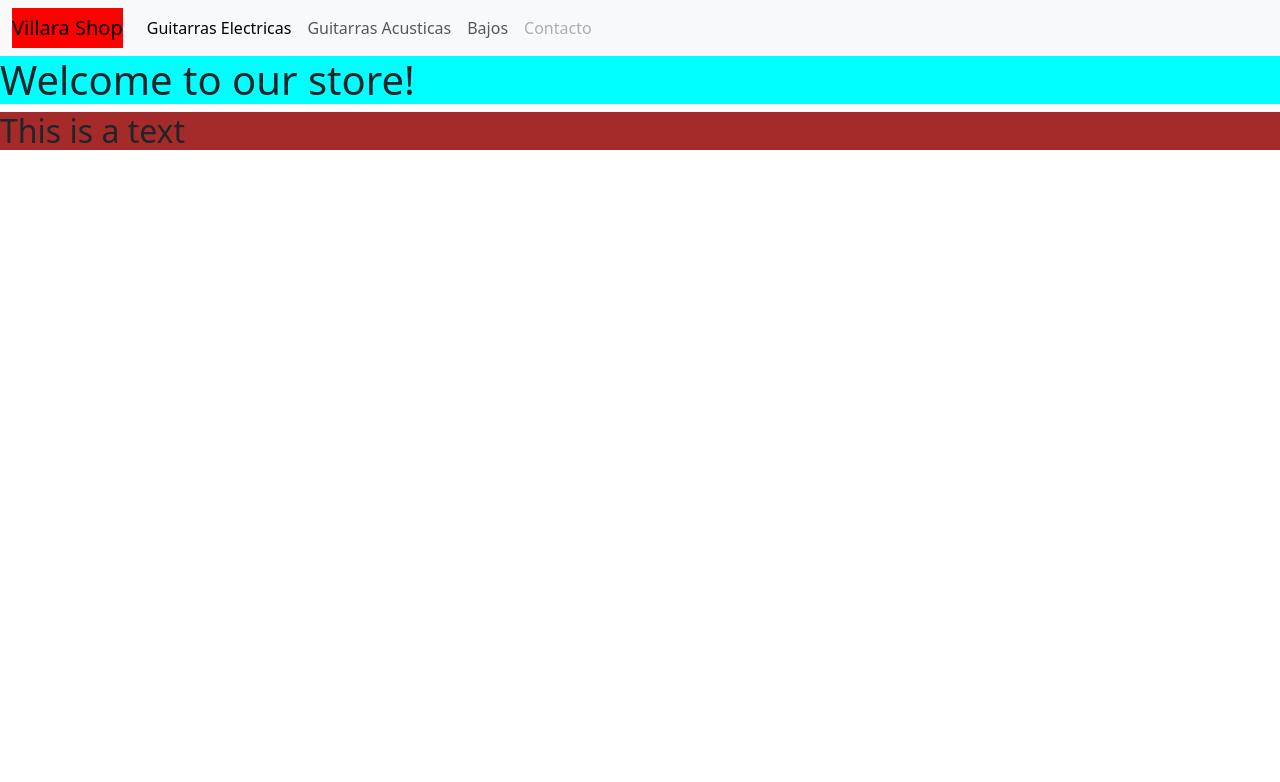
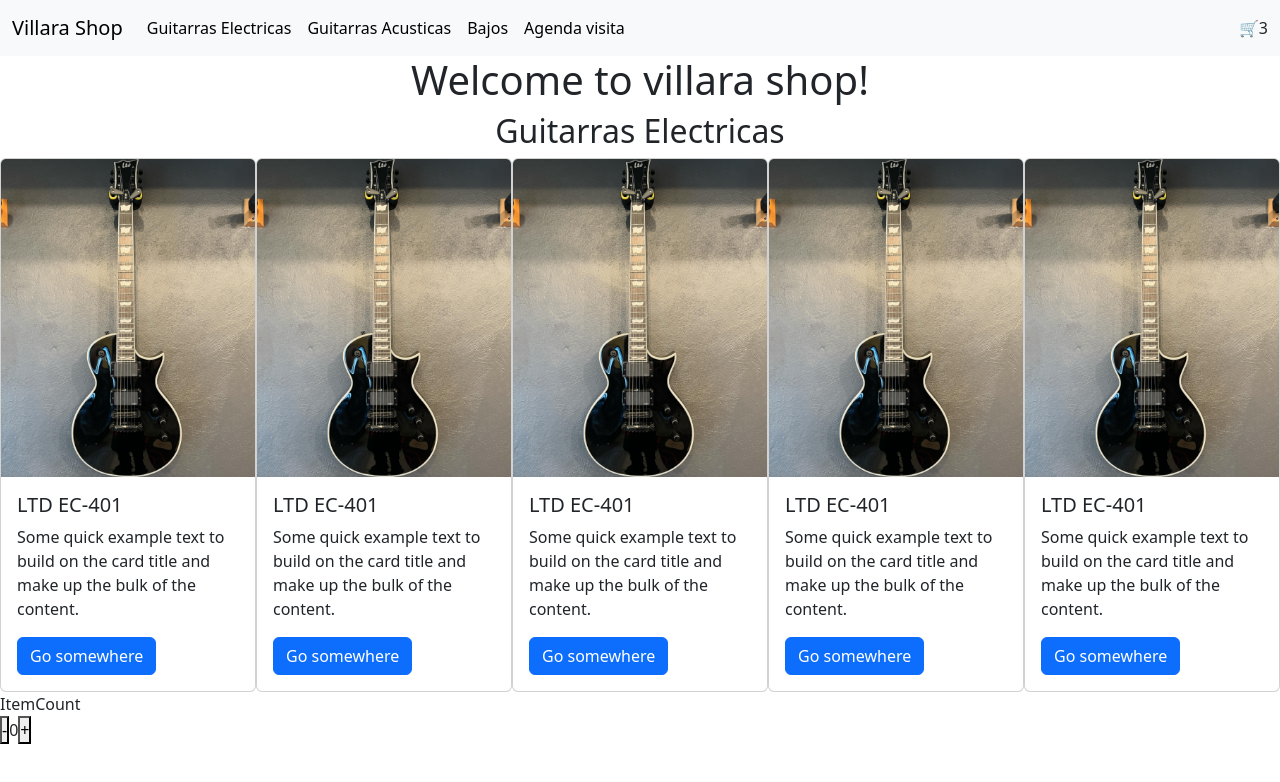
Before and after one commit to Jorgealberto9504/Proyecto-final-React, a React (Vite) app: page / in a window 1280 px wide. Shown: the top 782 px of the page. Built offline with nearby package versions, Linux system fonts and the light colour scheme.

Commit message:
Final Entregable 1

```diff
--- a/src/App.jsx
+++ b/src/App.jsx
@@ -1,9 +1,10 @@
 import {Navbar} from "./components/Navbar/Navbar.jsx"
 import { ItemListContainer } from "./components/ItemListContainer/ItemListContainer.jsx" /* Aqui estamos importando los componentes qye hemos creado pero mas abajo debemos de mostrarlos */
 /* import styles from "./App.module.css" */  /* al momento de agregar nuestro archivo css debemos de importarlo de esta forma en la parte superior que querramos que sea afectada por este archivo css */
+import {ItemCount} from "./components/ItemCount/ItemCount.jsx"
 const App = () => {
   const itemListContainerProps = {
-    greeting:"Welcome to our store!",
+    greeting:"Welcome to villara shop!",
     bgBlue: true
 
   }
@@ -12,14 +13,15 @@
     <>
 
 <Navbar/>
-<ItemListContainer
+<ItemListContainer {...itemListContainerProps} />
+<ItemCount/>
 
-{...itemListContainerProps} /* Aqui usamos sugar syntax usando spread operator */
+ {/* Aqui usamos sugar syntax usando spread operator */
 
 /* greeting="Welcome to our store!"
-bgBlue={true} */
+  bgBlue={true} */}
 
-/> {/* Con esta etiqueta mostramos los componenetes que hemos creado e importado en la parte de arriba */}
+{/* Con esta etiqueta mostramos los componenetes que hemos creado e importado en la parte de arriba */}
 
 
     </>
--- a/src/components/CartWidget/CartWidget.jsx
+++ b/src/components/CartWidget/CartWidget.jsx
@@ -2,8 +2,8 @@
 export const CartWidget = () => {
   return (
     <div>
-
+        <span>🛒</span>
         <span>3</span>
-        </div>
+    </div>
   )
 }
--- /dev/null
+++ b/src/components/ItemCount/ItemCount.jsx
@@ -0,0 +1,28 @@
+import { useState } from "react"
+
+export const ItemCount = () => {
+
+
+    const [cantItems, setCantItems] = useState(0)
+
+    const handlleAdd = () => {
+        setCantItems(cantItems + 1)
+        console.log('click +' , cantItems);
+    }
+    const handlleSubs = () => {
+        if(cantItems > 0){
+        setCantItems(cantItems - 1)
+        console.log('click -' , cantItems);
+        }
+    }
+
+
+  return (
+    <>
+    <div>ItemCount</div>
+    <button onClick={handlleSubs}>-</button>
+    <span>{cantItems}</span>
+    <button onClick={handlleAdd}>+</button>
+    </>
+  )
+}
--- a/src/components/ItemListContainer/ItemListContainer.jsx
+++ b/src/components/ItemListContainer/ItemListContainer.jsx
@@ -1,35 +1,72 @@
 /* eslint-disable react/prop-types */
-import styles from "./ItemListContainer.module.css"
+import styles from './ItemListContainer.module.css'
+import ltd from '../../assets/ltd.jpg'
 
-export const ItemListContainer = ({bgBlue, greeting}) => {  /* aca estamos usando props, con solo agregarle entre los parentesis la palabra props */
-    const defaultTitle = "Welcome to the app";
+export const ItemListContainer = ({greeting } ) => {//En esta parte tambien desestructuramos las props
 
 
-
-/* Desestructuracion se hace de la siguiente forma y significa crear mas de 2 variables en una sola linea tomando su
-contenido de otro lado en este caso de props
-
-De igual forma podemos desestructurar nuestros props directamente en el parentesis de la parte de arriba o se en la zona que estamos declarando nuestra funcion
-*/
-
-/* const { bgBlue, greeting} = props */
-
-
+   /*  const { bgBlue, greeting } = props  */ //esto e sdescomposicion para hacer mas sencillo de leer los props en el elemento
+    //De igual forma podemos declararlos en los parentesis de arribas
+    const defaultTitle = "Default title"
 
 
   return (
-<>
+    <main>
+     <h1 className={styles.titulo}>{ greeting ? greeting : defaultTitle }</h1>
 
+       <div className={ styles.container }>
+         <h2>Guitarras Electricas</h2>
+</div>
 
-<h1 className={styles.hola}>{greeting ? greeting : defaultTitle}</h1>{" "}
-      {/* aqui podemos ver como estamos utilizando una clase para que usemos nuestro archivo css por medio de styles */}
+<div className={styles.guitarras}>
 
-      {/* Dentro de estas llaves con loas cuales podemos usar javascript dentro de html no podemos usar cualquier tipo de codigo, por ejemplo para usar un if debemos usarlos forsozamente con operadores ternarios como se muestra en esta linea*/}
-<h2 className={bgBlue ? styles.background : styles.backgroundGreen}>This is a text</h2>  {/* aqui podemos ver como estamos utilizando una clase para que usemos nuestro archivo css por medio de styles */}
+<div className="card" style={{ width: '18rem' }}>
+        <img src={ltd} className="card-img-top" alt="..." />
+        <div className="card-body">
+          <h5 className="card-title">LTD EC-401</h5>
+          <p className="card-text">Some quick example text to build on the card title and make up the bulk of the content.</p>
+          <a href="#" className="btn btn-primary">Go somewhere</a>
+        </div>
+      </div>
 
+      <div className="card" style={{ width: '18rem' }}>
+        <img src={ltd} className="card-img-top" alt="..." />
+        <div className="card-body">
+          <h5 className="card-title">LTD EC-401</h5>
+          <p className="card-text">Some quick example text to build on the card title and make up the bulk of the content.</p>
+          <a href="#" className="btn btn-primary">Go somewhere</a>
+        </div>
+      </div>
 
-</>
+      <div className="card" style={{ width: '18rem' }}>
+        <img src={ltd} className="card-img-top" alt="..." />
+        <div className="card-body">
+          <h5 className="card-title">LTD EC-401</h5>
+          <p className="card-text">Some quick example text to build on the card title and make up the bulk of the content.</p>
+          <a href="#" className="btn btn-primary">Go somewhere</a>
+        </div>
+      </div>
 
+      <div className="card" style={{ width: '18rem' }}>
+        <img src={ltd} className="card-img-top" alt="..." />
+        <div className="card-body">
+          <h5 className="card-title">LTD EC-401</h5>
+          <p className="card-text">Some quick example text to build on the card title and make up the bulk of the content.</p>
+          <a href="#" className="btn btn-primary">Go somewhere</a>
+        </div>
+      </div>
 
- )
+      <div className="card" style={{ width: '18rem' }}>
+        <img src={ltd} className="card-img-top" alt="..." />
+        <div className="card-body">
+          <h5 className="card-title">LTD EC-401</h5>
+          <p className="card-text">Some quick example text to build on the card title and make up the bulk of the content.</p>
+          <a href="#" className="btn btn-primary">Go somewhere</a>
+        </div>
+      </div>
+
+      </div>
+
+</main>
+  )
 }
--- a/src/components/ItemListContainer/ItemListContainer.module.css
+++ b/src/components/ItemListContainer/ItemListContainer.module.css
@@ -1,6 +1,10 @@
-.background{
-    background-color: brown;
+.titulo{
+    text-align: center;
 }
-.hola{
-    background-color: aqua;
+.container{
+    text-align: center;
 }
+.guitarras{
+    display: flex;
+
+}
--- a/src/components/Navbar/Navbar.jsx
+++ b/src/components/Navbar/Navbar.jsx
@@ -1,58 +1,52 @@
-import { CartWidget } from '../CartWidget/CartWidget';
 import styles from './Navbar.module.css'
+import { CartWidget } from '../CartWidget/CartWidget'
 
 export const Navbar = () => {
 
-  /* Dentro de las funciones de react solo podemos retornar un solo elemento a menos que encerremos los elementos en un div */
   return (
-    <>{/* esto es lo que simula un div para que podamos meter mas elementos al mismo tiempo, a esto se le llama fragment*/}
-
-      {/*  <img src={logo} alt="" />  Como podemos ver en esta parte cuando agregamos llaves, dentro de html podemos agregar codigo javascript dentro de ellas para que nos lo corra react, en este caso metimos la variable logo en la cual importamos la imagen llamada logo */}
-      {/* En esta seccion agregamos bootstrap, pero en react para usar clases debemos de poner classname y para seleccionar todas las palabras iguales al mismo tiempo presionamos las siguientes teclas     CMD + shift + L */}
-      <nav className="navbar navbar-expand-lg bg-body-tertiary" >
+    <header className={styles.header}>
+            {/* <img src={logo} alt="" className={styles.logoNavbar} /> */} {/* Las llaves en jsx nos sirven para indicar que usaremos codigo de javascript dentro de ellas */}
+    {/* <nav className={styles.background}>
+      <ul>
+        <li>Category 1</li>
+        <li>Category 2</li>
+        <li>Category 3</li>
+      </ul>
+      </nav> */}
+<>
+<nav className="navbar navbar-expand-lg bg-body-tertiary">
   <div className="container-fluid">
-          <a className= {`${styles.header} navbar-brand`}  href="#">
-            Villara Shop
-          </a>
-          <button
-            className="navbar-toggler"
-            type="button"
-            data-bs-toggle="collapse"
-            data-bs-target="#navbarNav"
-            aria-controls="navbarNav"
-            aria-expanded="false"
-            aria-label="Toggle navigation"
-          >
+    <a className="navbar-brand" href="#">Villara Shop</a>
+    <button className="navbar-toggler" type="button" data-bs-toggle="collapse" data-bs-target="#navbarNav" aria-controls="navbarNav" aria-expanded="false" aria-label="Toggle navigation">
       <span className="navbar-toggler-icon"></span>
     </button>
     <div className="collapse navbar-collapse" id="navbarNav">
       <ul className="navbar-nav">
+
         <li className="nav-item">
-                <a className="nav-link active" aria-current="page" href="#">
-                  Guitarras Electricas
-                </a>
+          <a className="nav-link active" aria-current="page" href="#">Guitarras Electricas</a>
         </li>
+
         <li className="nav-item">
-                <a className="nav-link" href="#">
-                  Guitarras Acusticas
-                </a>
+          <a className="nav-link active" aria-current="page" href="#">Guitarras Acusticas</a>
         </li>
+
         <li className="nav-item">
-                <a className="nav-link" href="#">
-                  Bajos
-                </a>
+          <a className="nav-link active" aria-current="page" href="#">Bajos</a>
         </li>
+
         <li className="nav-item">
-                <a className="nav-link disabled" aria-disabled="true">
-                  Contacto
-                </a>
+          <a className="nav-link active" aria-current="page" href="#">Agenda visita</a>
         </li>
+
       </ul>
+
     </div>
+    <CartWidget/>
   </div>
 </nav>
-
-      {CartWidget}
 </>
-  );
-};
+     {/* <CartWidget/> */}
+     </header>
+  )
+}
--- a/src/components/Navbar/Navbar.module.css
+++ b/src/components/Navbar/Navbar.module.css
@@ -1,3 +1,6 @@
 .header{
     background-color: red;
 }
+.navbar{
+    display: flexbox;
+}
```
Also changed, not shown: src/assets/ltd.jpg (added), src/components/CartWidget/CartWidget.module.css (added). Lines whose indentation alone changed are shown as unchanged.
